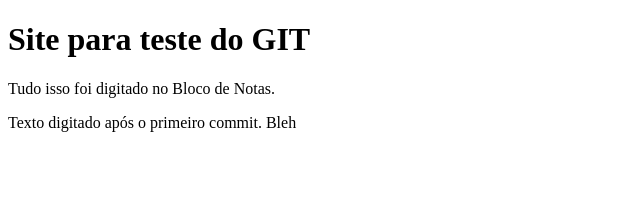
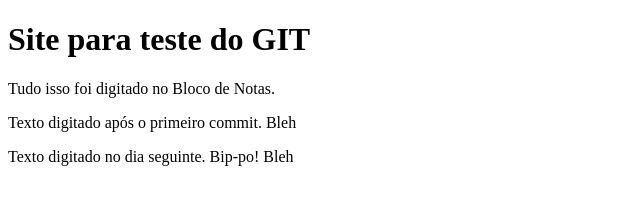
Before and after one commit to Thai-Moraes/TestGit, a plain HTML site: page index.html in a window 1280 px wide. Shown: the whole page, without its empty margins (0-640 px from the left). Drawn offline with Linux system fonts and the light colour scheme.

Commit message:
Mais informações

```diff
--- a/index.html
+++ b/index.html
@@ -8,5 +8,6 @@
 		<h1>Site para teste do GIT</h1>
 		<p>Tudo isso foi digitado no Bloco de Notas.</p>
 		<p>Texto digitado após o primeiro commit. Bleh</p>
+		<p>Texto digitado no dia seguinte. Bip-po! Bleh</p>
 	</body>
 </html>
```
